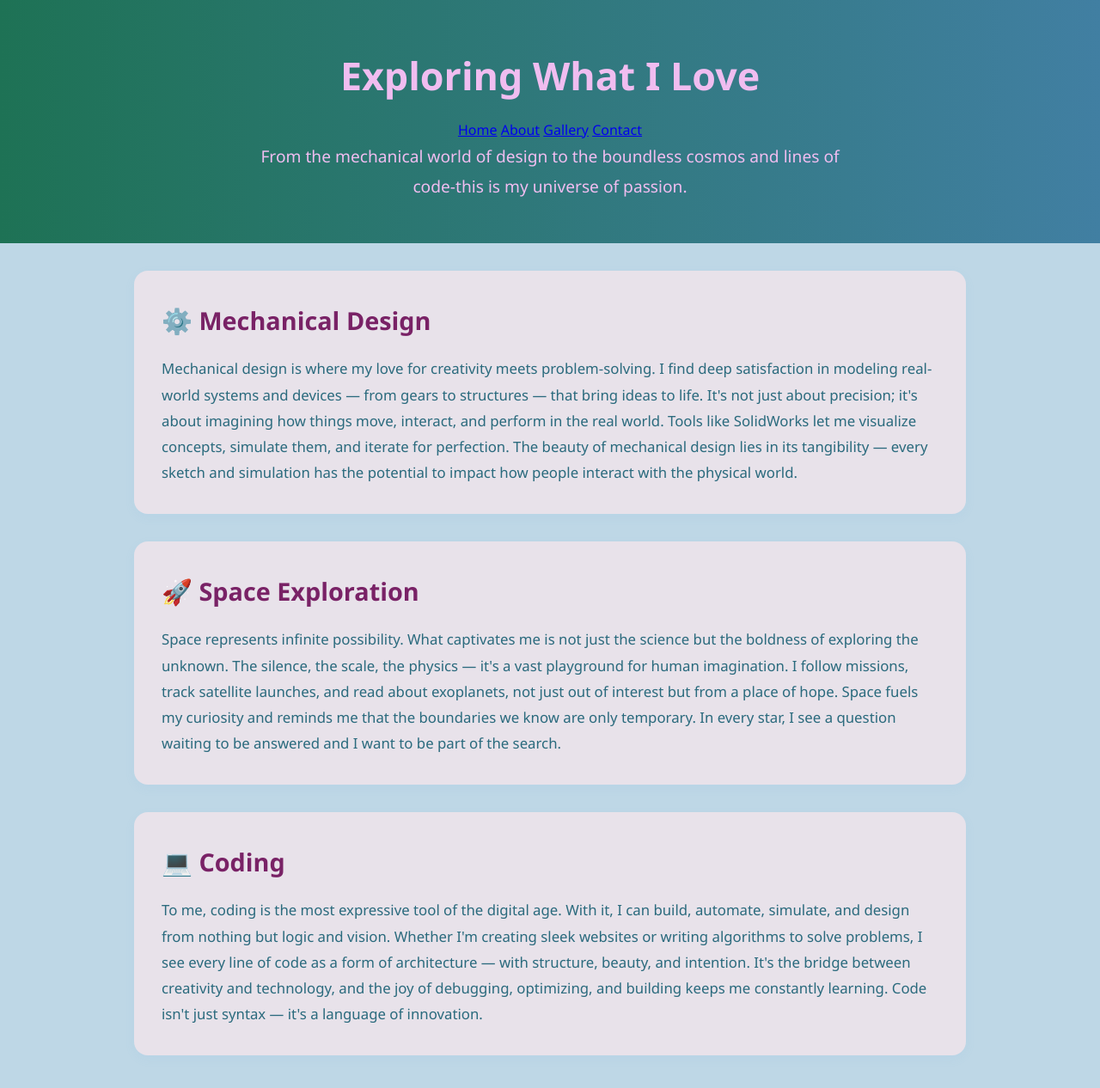
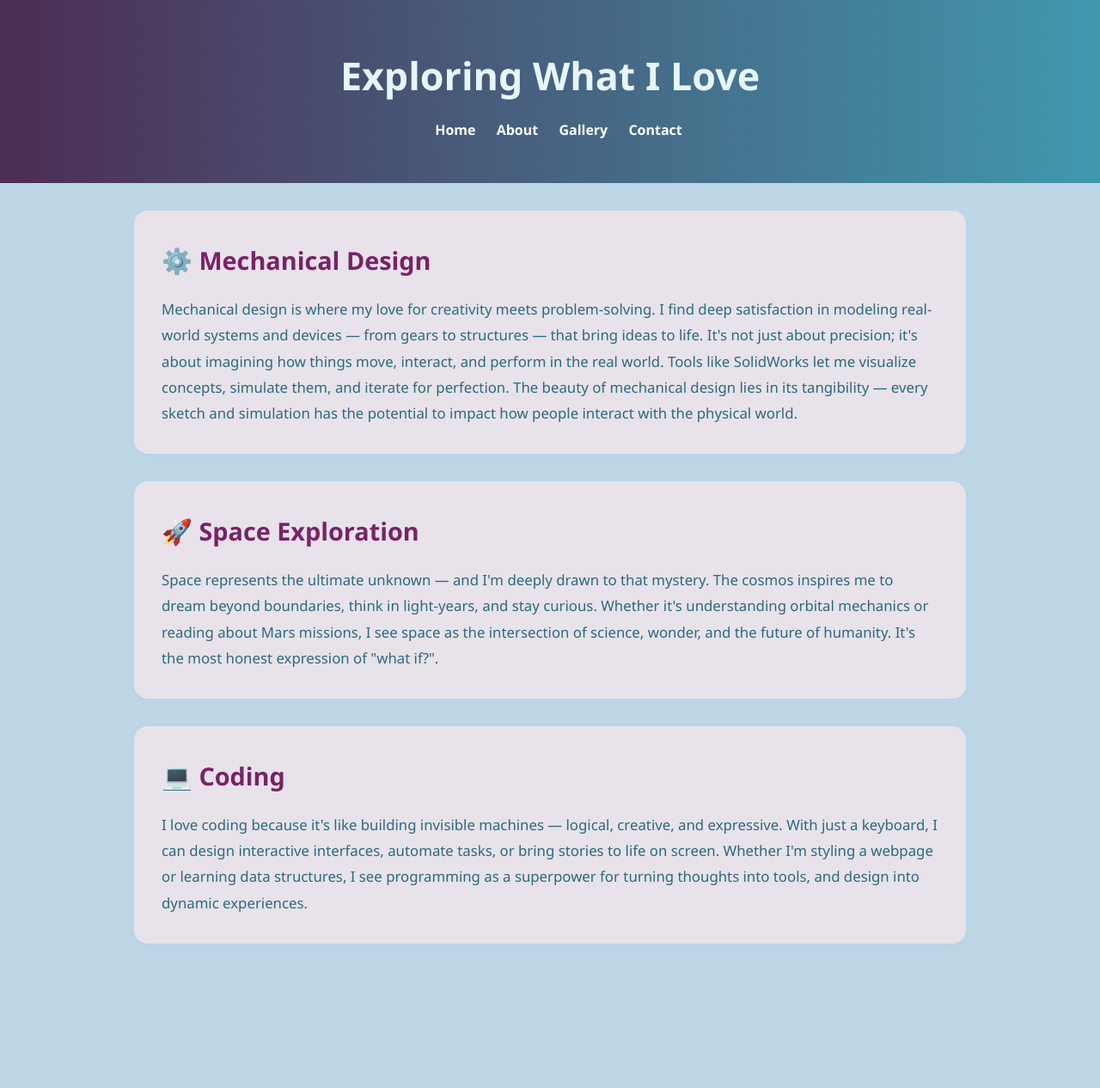
Before and after one commit to Medhanit-Gezu-Hunde/what-I-love, a plain HTML site: page about.html in a window 1280 px wide. Shown: the whole page at 86% size. After the commit the page ends 1162 px from the top, so only its background shows below. Drawn offline with Linux system fonts and the light colour scheme.

Commit message:
updated the styles and passion section

```diff
--- a/about.html
+++ b/about.html
@@ -16,7 +16,7 @@
       <a href="gallery.html">Gallery</a>
       <a href="contact.html">Contact</a>
 
-    <p>From the mechanical world of design to the boundless cosmos and lines of code-this is my universe of passion.</p>
+
   </header>
 
   <main>
@@ -35,18 +35,18 @@
     <section class="passion-section" id="space-exploration">
       <h2>🚀 Space Exploration</h2>
       <p>
-        Space represents infinite possibility. What captivates me is not just the science but the boldness of exploring the unknown.
-        The silence, the scale, the physics — it's a vast playground for human imagination. I follow missions, track satellite launches, and read about exoplanets, not just out of interest but from a place of hope.
-        Space fuels my curiosity and reminds me that the boundaries we know are only temporary. In every star, I see a question waiting to be answered and I want to be part of the search.
+         Space represents the ultimate unknown — and I'm deeply drawn to that mystery. The cosmos inspires me to dream beyond boundaries, think in light-years, and stay curious.
+        Whether it's understanding orbital mechanics or reading about Mars missions, I see space as the intersection of science, wonder, and the future of humanity. It's the most honest expression of "what if?".
+      </p>
       </p>
     </section>
 
     <section class="passion-section" id="coding">
       <h2>💻 Coding</h2>
       <p>
-        To me, coding is the most expressive tool of the digital age. With it, I can build, automate, simulate, and design from nothing but logic and vision.
-        Whether I'm creating sleek websites or writing algorithms to solve problems, I see every line of code as a form of architecture — with structure, beauty, and intention.
-        It's the bridge between creativity and technology, and the joy of debugging, optimizing, and building keeps me constantly learning. Code isn't just syntax — it's a language of innovation.
+         I love coding because it's like building invisible machines — logical, creative, and expressive. With just a keyboard, I can design interactive interfaces, automate tasks, or bring stories to life on screen.
+        Whether I'm styling a webpage or learning data structures, I see programming as a superpower for turning thoughts into tools, and design into dynamic experiences.
+      </p>
       </p>
     </section>
 
--- a/styles/about.css
+++ b/styles/about.css
@@ -15,8 +15,8 @@ body {
 header {
   text-align: center;
   padding: 3rem 1rem;
-  background: linear-gradient(to right, #1e7255, #417fa2);
-  color:#f0bdf0;
+  background: linear-gradient(to right,rgb(77, 45, 84),rgb(64, 152, 173));
+  color:rgb(231, 245, 253);
 }
 
 header h1 {
@@ -24,13 +24,16 @@ header h1 {
   margin-bottom: 0.5rem;
 }
 
-header p {
-  font-size: 1.2rem;
-  max-width: 700px;
-  margin: 0 auto;
+nav a {
+  color:white;
+  margin-left:20px;
+  text-decoration:none;
+  font-weight: bold;
 }
-nav:hover{
-  color: #1e7255;
+
+nav a.active,
+nav a:hover {
+  color: #489fc4;
 }
 
 main {
@@ -67,6 +70,13 @@ main {
   header h1 {
     font-size: 2rem;
   }
+  nav {
+    display: flex;
+    flex-direction: column;
+  }
+ nav a {
+    margin: 10px 0;
+  }
 
   .passion-section {
     padding: 1.5rem;
```
Also changed, not shown: styles/index.css (+4 -6 lines).
